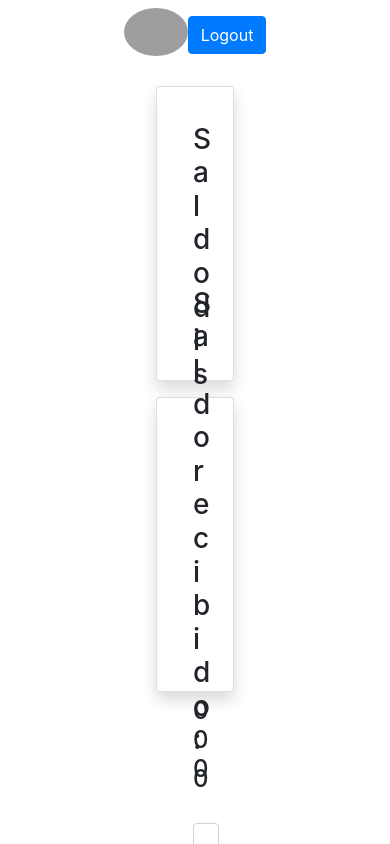
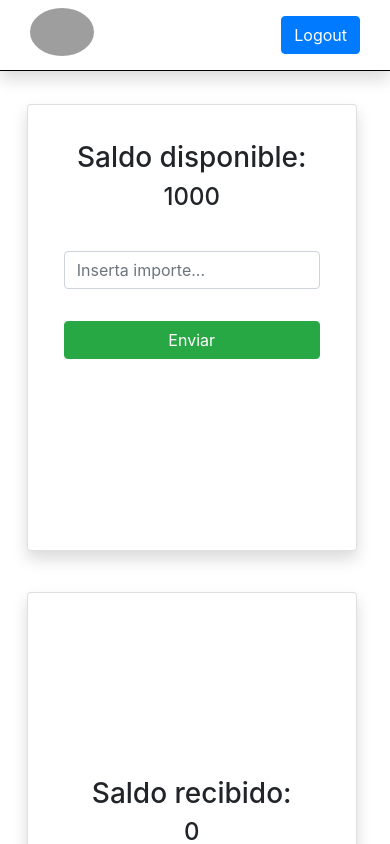
Before and after one commit to jgarciagonj97/mondedero_app, a React (Create React App) app: page /monedero in a window 390 px wide. Shown: the top 844 px of the page. Built offline with nearby package versions, Linux system fonts and the light colour scheme; sample sign-in values are in the browser's storage; grey boxes are pictures that could not be loaded.

Commit message:
App completa responsive.

```diff
--- a/src/components/Home/Home.js
+++ b/src/components/Home/Home.js
@@ -4,6 +4,7 @@ import "./styles.css";
 
 const HomePage = () => {
 
+    //Al abrir la página, si tenemos el token en el localStorage, nos redirige dentro de la app
     useEffect(() => {
         const logeado = localStorage.getItem('token');
         if (logeado) {
@@ -16,6 +17,7 @@ const HomePage = () => {
     const [email, setEmail] = useState("");
     const [password, setPassword] = useState("");
 
+    //Actualiza estado y guarda el token en localStorage (muy simple, sin API, jwt, bcrypt ni nada)
     const history = useHistory();
     function handleSubmit(e) {
         e.preventDefault();
@@ -26,7 +28,9 @@ const HomePage = () => {
     };
 
     return (
-        <div className="card shadow p-3 mb-5 bg-white rounded">
+        <div className="container mt-5">
+            <div className="row col-12">
+                <div className="card shadow p-3 mb-5 bg-white rounded col-12 col-md-6 col-sm-6 col-lg-4">
                     <div className="card-body">
                         <div className="titulo">
                             <h3>LOG-IN</h3>
@@ -39,7 +43,10 @@ const HomePage = () => {
                             <button type="submit" className="btn btn-primary envio">Entrar</button>
                         </form>
                     </div>
-        </div >
+                </div>
+            </div>
+        </div>
+
     );
 };
 
--- a/src/components/Home/styles.css
+++ b/src/components/Home/styles.css
@@ -33,3 +33,11 @@
     width: 50%;
     margin: 2em auto;
 }
+
+@media (max-width: 540px){
+
+    .card{
+        height: 53vh;
+    }
+
+}
--- a/src/components/Logout/logout.js
+++ b/src/components/Logout/logout.js
@@ -5,6 +5,7 @@ import { useHistory, useState } from "react-router-dom";
 
 const Logout = () => {
 
+    //Función para deslogarte de la aplicación y redirigir a la Home
     const history = useHistory();
     const handleClick = () => {
         localStorage.removeItem('token');
--- a/src/components/Monedero/Monedero.js
+++ b/src/components/Monedero/Monedero.js
@@ -13,6 +13,7 @@ const Monedero = ({ disponible, enviado, enviarDinero }) => {
         document.body.classList.add("background");
     });
 
+    //Redirige a la página Home (para hacer el login) si no encuentra el token en el localStorage
     const logeado = window.localStorage.getItem('token');
     const history = useHistory();
     if (!logeado) {
@@ -28,8 +29,10 @@ const Monedero = ({ disponible, enviado, enviarDinero }) => {
     return (
         <>
             <Navbar />
-            <div className="monedero">
-                <div className="card shadow p-3 mb-2 bg-white rounded">
+            <div className="container">
+                <div className="row col-12">
+
+                    <div className="card shadow p-3 mb-2 bg-white rounded col-12 col-md-5 col-sm-6 col-lg-4 carta">
                         <div className="card-body">
                             <div>
                                 <h3>Saldo disponible: </h3>
@@ -38,15 +41,14 @@ const Monedero = ({ disponible, enviado, enviarDinero }) => {
                                 <h4>{disponible}</h4>
                             </div>
                             <div className="formulario">
-                            <input type="number" placeholder="Inserta importe a enviar..." className="form-control email" name="dinero"
+                                <input type="number" placeholder="Inserta importe..." className="form-control email" name="dinero"
                                     onChange={e => handleChange(e)} />
                                 <button className="btn btn-success boton" onClick={() => enviarDinero(enviar)}>Enviar</button>
                             </div>
-                    </div>
                         </div >
                     </div>
-            <div className="movimientos">
-                <div className="card shadow p-3 mb-2 bg-white rounded">
+
+                    <div className="card shadow p-3 mb-2 bg-white rounded col-12 col-md-5 col-sm-6 col-lg-4 carta">
                         <div className="card-body saldo_body">
                             <div className="saldo_recibido">
                                 <h3>Saldo recibido: </h3>
@@ -56,6 +58,7 @@ const Monedero = ({ disponible, enviado, enviarDinero }) => {
                             </div>
                         </div>
                     </div >
+                </div>
             </div>
         </>
     );
--- a/src/components/Monedero/styles.css
+++ b/src/components/Monedero/styles.css
@@ -1,13 +1,5 @@
 .background{
     background: white;
-}
-
-.monedero{
-    margin-top: -6%;
-}
-
-.movimientos{
-    margin-top: -6%;
 }
 
 .saldo_body{
@@ -15,3 +7,19 @@
     flex-direction: column;
     justify-content: center;
 }
+
+@media (max-width: 539px){
+
+    .carta{
+        margin-left: 3vw;
+    }
+
+}
+
+@media (min-width:540px) and (max-width: 767px){
+
+    .carta{
+        margin-left: 2.5vw;
+    }
+
+}
--- a/src/components/Navbar/Navbar.js
+++ b/src/components/Navbar/Navbar.js
@@ -6,7 +6,7 @@ import Logout from "../Logout/logout";
 const NavBar = () => {
     return (
         <div>
-            <nav className="container-fluid">
+            <nav className="container-fluid contenedor shadow">
                 <nav className="container">
                     <Link to="/">
                         <img src="https://media.istockphoto.com/vectors/hands-with-devices-website-virtual-wallet-blockchain-transfer-vector-id993630996?k=6&m=993630996&s=170667a&w=0&h=nStjyRHUPXxRfrKD01MJYXiDBBvgJLujWsbvrVXyMaY=" alt="guidesmiths_logo" className="image" />
--- a/src/components/Navbar/styles.css
+++ b/src/components/Navbar/styles.css
@@ -7,7 +7,6 @@
   flex-direction: row;
   list-style-type: none;
   justify-content: space-between;
-  margin-right: 4rem;
 }
 
 .image{
@@ -17,9 +16,6 @@
   border-radius: 50%;
 }
 
-@media (max-width: 800px) {
-  .container {
-    justify-content: center;
-    flex-wrap: wrap;
-  }
+.contenedor{
+  border-bottom:black 1px solid;
 }
```
Lines whose indentation alone changed are shown as unchanged.
